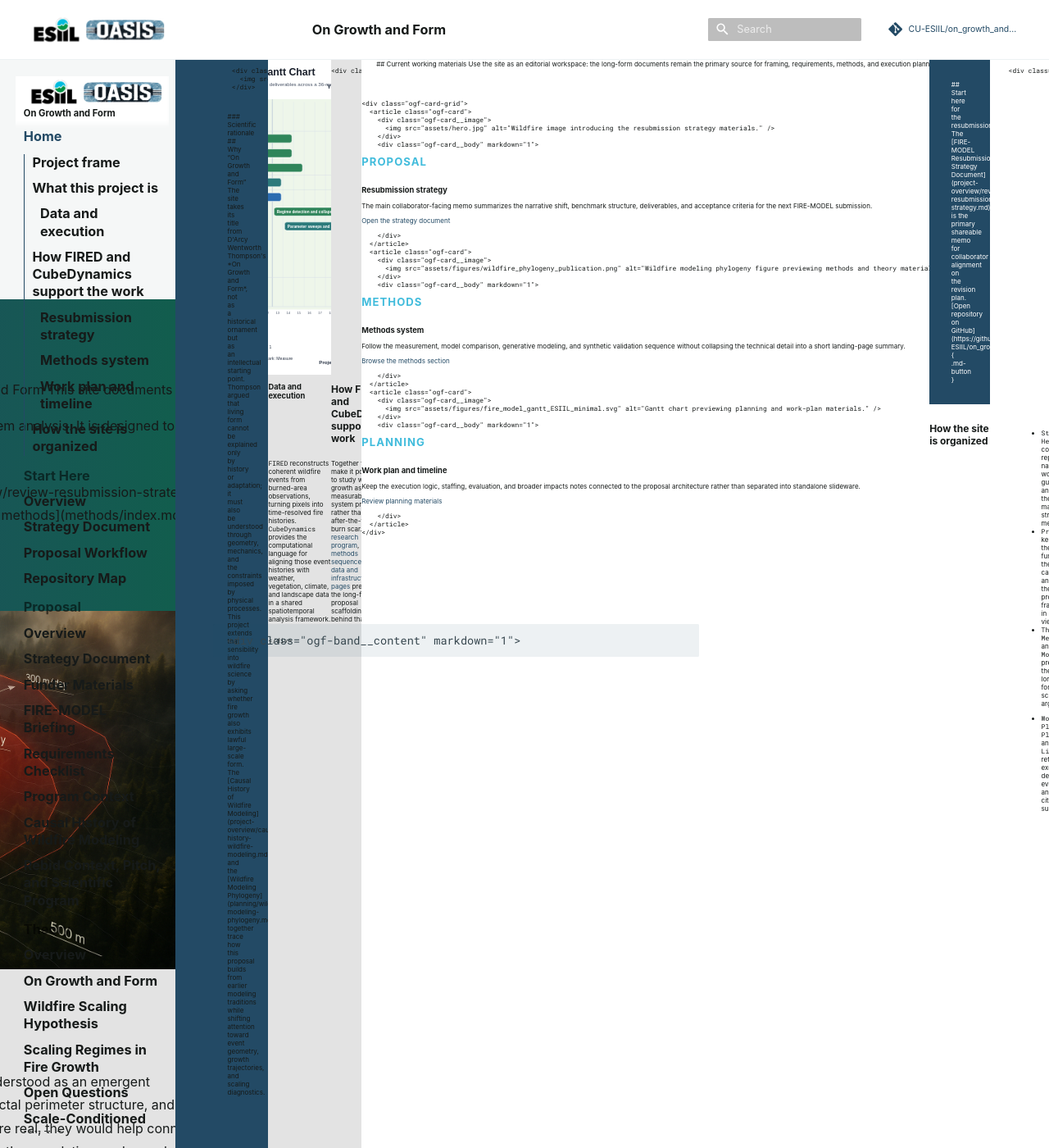
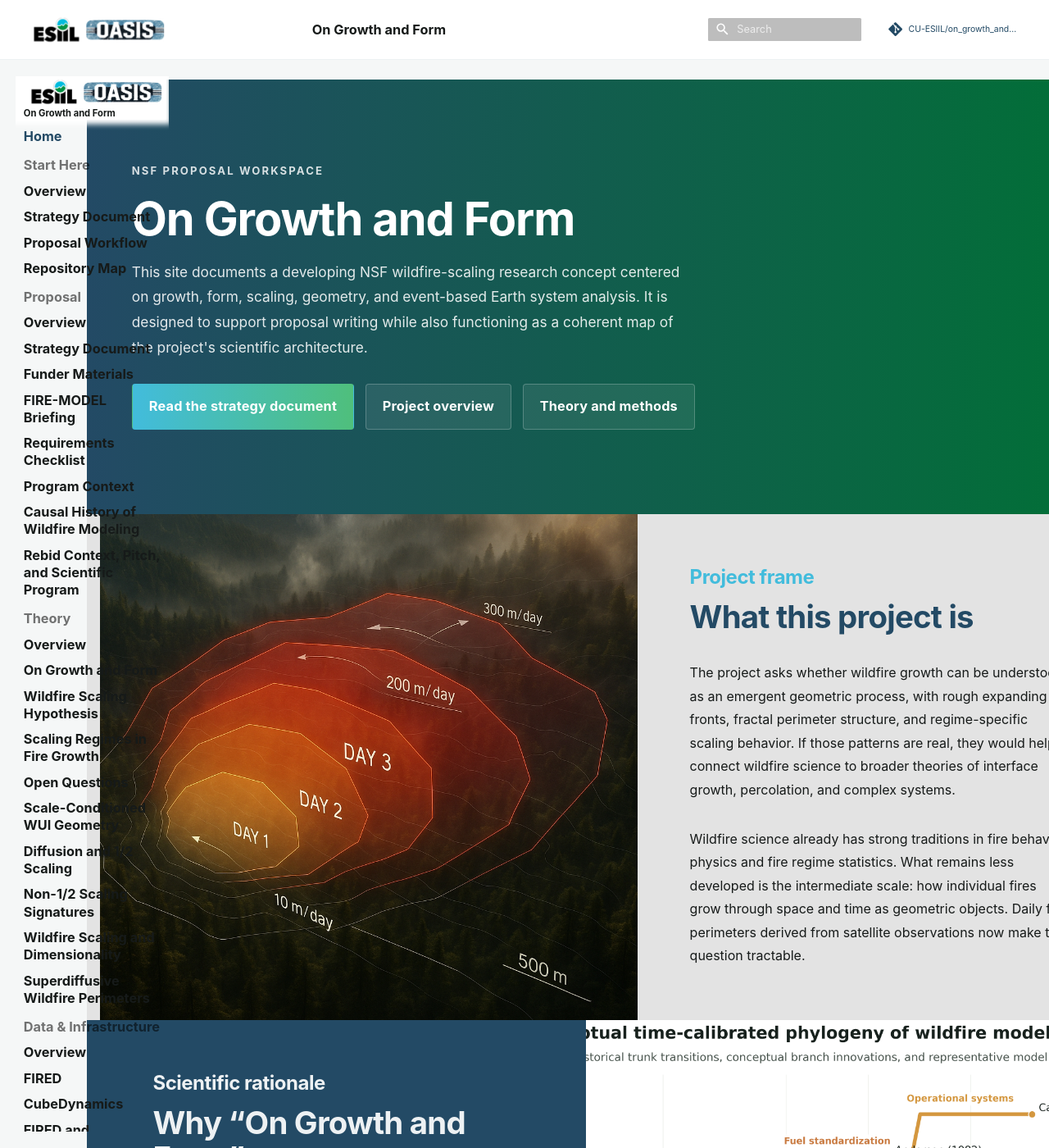
Before and after one commit to CU-ESIIL/on_growth_and_form, an MkDocs documentation site: the page built from docs/index.md, in a window 1280 px wide and 1400 px high. Shown: the whole window at 82% size. Built offline with MkDocs 1.6.1 and Material for MkDocs 9.7.7, drawn with Linux system fonts in a browser that asks for light colours; comment, search, counter and statistics services are not loaded; some of the changed text lies outside the part shown.

Commit message:
Fix homepage hero heading rendering

```diff
--- a/docs/index.md
+++ b/docs/index.md
@@ -1,167 +1,125 @@
-<div class="ogf-home" markdown="1">
+---
+hide:
+  - title
+---
 
-<section class="ogf-hero" markdown="1">
-  <div class="ogf-hero__inner">
+<div class="ogf-home">
+  <section class="ogf-hero">
+    <div class="ogf-hero__inner">
+      <span class="ogf-eyebrow">NSF Proposal Workspace</span>
+      <h1>On Growth and Form</h1>
+      <p>This site documents a developing NSF wildfire-scaling research concept centered on growth, form, scaling, geometry, and event-based Earth system analysis. It is designed to support proposal writing while also functioning as a coherent map of the project's scientific architecture.</p>
+      <div class="ogf-hero__links">
+        <a class="md-button md-button--primary" href="project-overview/review-resubmission-strategy/">Read the strategy document</a>
+        <a class="md-button" href="project-overview/">Project overview</a>
+        <a class="md-button" href="methods/">Theory and methods</a>
+      </div>
+    </div>
+  </section>
 
-<span class="ogf-eyebrow">NSF Proposal Workspace</span>
+  <section class="ogf-band">
+    <div class="ogf-band__inner">
+      <div class="ogf-band__media">
+        <img src="assets/hero.jpg" alt="Wildfire landscape imagery supporting the On Growth and Form proposal workspace." />
+      </div>
+      <div class="ogf-band__content">
+        <h3>Project frame</h3>
+        <h2>What this project is</h2>
+        <p>The project asks whether wildfire growth can be understood as an emergent geometric process, with rough expanding fronts, fractal perimeter structure, and regime-specific scaling behavior. If those patterns are real, they would help connect wildfire science to broader theories of interface growth, percolation, and complex systems.</p>
+        <p>Wildfire science already has strong traditions in fire behavior physics and fire regime statistics. What remains less developed is the intermediate scale: how individual fires grow through space and time as geometric objects. Daily fire perimeters derived from satellite observations now make that question tractable.</p>
+      </div>
+    </div>
+  </section>
 
-# On Growth and Form
+  <section class="ogf-band ogf-band--dark ogf-band--reverse">
+    <div class="ogf-band__inner">
+      <div class="ogf-band__content">
+        <h3>Scientific rationale</h3>
+        <h2>Why “On Growth and Form”</h2>
+        <p>The site takes its title from D'Arcy Wentworth Thompson's <em>On Growth and Form</em>, not as a historical ornament but as an intellectual starting point. Thompson argued that living form cannot be explained only by history or adaptation; it must also be understood through geometry, mechanics, and the constraints imposed by physical processes. This project extends that sensibility into wildfire science by asking whether fire growth also exhibits lawful large-scale form.</p>
+        <p>The <a href="project-overview/causal-history-wildfire-modeling/">Causal History of Wildfire Modeling</a> and the <a href="planning/wildfire-modeling-phylogeny/">Wildfire Modeling Phylogeny</a> together trace how this proposal builds from earlier modeling traditions while shifting attention toward event geometry, growth trajectories, and scaling diagnostics.</p>
+      </div>
+      <div class="ogf-band__media">
+        <img src="assets/figures/wildfire_phylogeny_publication.png" alt="Conceptual phylogeny of wildfire modeling lineages used in project planning." />
+      </div>
+    </div>
+  </section>
 
-This site documents a developing NSF wildfire-scaling research concept centered on growth, form, scaling, geometry, and event-based Earth system analysis. It is designed to support proposal writing while also functioning as a coherent map of the project's scientific architecture.
+  <section class="ogf-band">
+    <div class="ogf-band__inner">
+      <div class="ogf-band__media">
+        <img src="assets/figures/fire_model_gantt_ESIIL_minimal.svg" alt="Project gantt and work-plan figure for the FIRE-MODEL proposal revision." />
+      </div>
+      <div class="ogf-band__content">
+        <h3>Data and execution</h3>
+        <h2>How FIRED and CubeDynamics support the work</h2>
+        <p><code>FIRED</code> reconstructs coherent wildfire events from burned-area observations, turning pixels into time-resolved fire histories. <code>CubeDynamics</code> provides the computational language for aligning those event histories with weather, vegetation, climate, and landscape data in a shared spatiotemporal analysis framework.</p>
+        <p>Together they make it possible to study wildfire growth as a measurable Earth system process rather than as an after-the-fact burn scar. The <a href="research-program/">research program</a>, <a href="methods/">methods sequence</a>, and <a href="data-infrastructure/">data and infrastructure pages</a> preserve the long-form proposal scaffolding behind that claim.</p>
+      </div>
+    </div>
+  </section>
 
-<div class="ogf-hero__links" markdown="1">
+  <section class="ogf-news">
+    <div class="ogf-news__inner">
+      <div class="ogf-news__intro">
+        <h2>Current working materials</h2>
+        <p>Use the site as an editorial workspace: the long-form documents remain the primary source for framing, requirements, methods, and execution planning.</p>
+      </div>
 
-[Read the strategy document](project-overview/review-resubmission-strategy.md){ .md-button .md-button--primary }
-[Project overview](project-overview/index.md){ .md-button }
-[Theory and methods](methods/index.md){ .md-button }
+      <div class="ogf-card-grid">
+        <article class="ogf-card">
+          <div class="ogf-card__image">
+            <img src="assets/hero.jpg" alt="Wildfire image introducing the resubmission strategy materials." />
+          </div>
+          <div class="ogf-card__body">
+            <span class="ogf-card__eyebrow">Proposal</span>
+            <h3>Resubmission strategy</h3>
+            <p>The main collaborator-facing memo summarizes the narrative shift, benchmark structure, deliverables, and acceptance criteria for the next FIRE-MODEL submission.</p>
+            <p><a href="project-overview/review-resubmission-strategy/">Open the strategy document</a></p>
+          </div>
+        </article>
+        <article class="ogf-card">
+          <div class="ogf-card__image">
+            <img src="assets/figures/wildfire_phylogeny_publication.png" alt="Wildfire modeling phylogeny figure previewing methods and theory materials." />
+          </div>
+          <div class="ogf-card__body">
+            <span class="ogf-card__eyebrow">Methods</span>
+            <h3>Methods system</h3>
+            <p>Follow the measurement, model comparison, generative modeling, and synthetic validation sequence without collapsing the technical detail into a short landing-page summary.</p>
+            <p><a href="methods/">Browse the methods section</a></p>
+          </div>
+        </article>
+        <article class="ogf-card">
+          <div class="ogf-card__image">
+            <img src="assets/figures/fire_model_gantt_ESIIL_minimal.svg" alt="Gantt chart previewing planning and work-plan materials." />
+          </div>
+          <div class="ogf-card__body">
+            <span class="ogf-card__eyebrow">Planning</span>
+            <h3>Work plan and timeline</h3>
+            <p>Keep the execution logic, staffing, evaluation, and broader impacts notes connected to the proposal architecture rather than separated into standalone slideware.</p>
+            <p><a href="planning/">Review planning materials</a></p>
+          </div>
+        </article>
+      </div>
+    </div>
+  </section>
 
+  <section class="ogf-callout">
+    <div class="ogf-callout__inner">
+      <div class="ogf-callout__panel ogf-callout__panel--accent">
+        <h2>Start here for the resubmission</h2>
+        <p>The <a href="project-overview/review-resubmission-strategy/">FIRE-MODEL Resubmission Strategy Document</a> is the primary shareable memo for collaborator alignment on the revision plan.</p>
+        <a class="md-button" href="https://github.com/CU-ESIIL/on_growth_and_form">Open repository on GitHub</a>
+      </div>
+      <div class="ogf-callout__panel">
+        <h2>How the site is organized</h2>
+        <ul>
+          <li><code>Start Here</code> collects repository navigation, workflow guidance, and the main strategy memo.</li>
+          <li><code>Proposal</code> keeps the funder, the call, and the proposal framing in view.</li>
+          <li><code>Theory</code>, <code>Methods</code>, and <code>Models</code> preserve the long-form scientific argument.</li>
+          <li><code>Work Plan</code>, <code>Planning</code>, and <code>Literature</code> retain execution details, evaluation, and citation support.</li>
+        </ul>
+      </div>
+    </div>
+  </section>
 </div>
-
-  </div>
-</section>
-
-<section class="ogf-band" markdown="1">
-  <div class="ogf-band__inner">
-    <div class="ogf-band__media">
-      <img src="assets/hero.jpg" alt="Wildfire landscape imagery supporting the On Growth and Form proposal workspace." />
-    </div>
-    <div class="ogf-band__content" markdown="1">
-
-### Project frame
-
-## What this project is
-
-The project asks whether wildfire growth can be understood as an emergent geometric process, with rough expanding fronts, fractal perimeter structure, and regime-specific scaling behavior. If those patterns are real, they would help connect wildfire science to broader theories of interface growth, percolation, and complex systems.
-
-Wildfire science already has strong traditions in fire behavior physics and fire regime statistics. What remains less developed is the intermediate scale: how individual fires grow through space and time as geometric objects. Daily fire perimeters derived from satellite observations now make that question tractable.
-
-    </div>
-  </div>
-</section>
-
-<section class="ogf-band ogf-band--dark ogf-band--reverse" markdown="1">
-  <div class="ogf-band__inner">
-    <div class="ogf-band__content" markdown="1">
-
-### Scientific rationale
-
-## Why “On Growth and Form”
-
-The site takes its title from D'Arcy Wentworth Thompson's *On Growth and Form*, not as a historical ornament but as an intellectual starting point. Thompson argued that living form cannot be explained only by history or adaptation; it must also be understood through geometry, mechanics, and the constraints imposed by physical processes. This project extends that sensibility into wildfire science by asking whether fire growth also exhibits lawful large-scale form.
-
-The [Causal History of Wildfire Modeling](project-overview/causal-history-wildfire-modeling.md) and the [Wildfire Modeling Phylogeny](planning/wildfire-modeling-phylogeny.md) together trace how this proposal builds from earlier modeling traditions while shifting attention toward event geometry, growth trajectories, and scaling diagnostics.
-
-    </div>
-    <div class="ogf-band__media">
-      <img src="assets/figures/wildfire_phylogeny_publication.png" alt="Conceptual phylogeny of wildfire modeling lineages used in project planning." />
-    </div>
-  </div>
-</section>
-
-<section class="ogf-band" markdown="1">
-  <div class="ogf-band__inner">
-    <div class="ogf-band__media">
-      <img src="assets/figures/fire_model_gantt_ESIIL_minimal.svg" alt="Project gantt and work-plan figure for the FIRE-MODEL proposal revision." />
-    </div>
-    <div class="ogf-band__content" markdown="1">
-
-### Data and execution
-
-## How FIRED and CubeDynamics support the work
-
-`FIRED` reconstructs coherent wildfire events from burned-area observations, turning pixels into time-resolved fire histories. `CubeDynamics` provides the computational language for aligning those event histories with weather, vegetation, climate, and landscape data in a shared spatiotemporal analysis framework.
-
-Together they make it possible to study wildfire growth as a measurable Earth system process rather than as an after-the-fact burn scar. The [research program](research-program/index.md), [methods sequence](methods/index.md), and [data and infrastructure pages](data-infrastructure/index.md) preserve the long-form proposal scaffolding behind that claim.
-
-    </div>
-  </div>
-</section>
-
-<section class="ogf-news" markdown="1">
-  <div class="ogf-news__inner">
-    <div class="ogf-news__intro" markdown="1">
-
-## Current working materials
-
-Use the site as an editorial workspace: the long-form documents remain the primary source for framing, requirements, methods, and execution planning.
-
-    </div>
-
-    <div class="ogf-card-grid">
-      <article class="ogf-card">
-        <div class="ogf-card__image">
-          <img src="assets/hero.jpg" alt="Wildfire image introducing the resubmission strategy materials." />
-        </div>
-        <div class="ogf-card__body" markdown="1">
-
-<span class="ogf-card__eyebrow">Proposal</span>
-
-### Resubmission strategy
-
-The main collaborator-facing memo summarizes the narrative shift, benchmark structure, deliverables, and acceptance criteria for the next FIRE-MODEL submission.
-
-[Open the strategy document](project-overview/review-resubmission-strategy.md)
-
-        </div>
-      </article>
-      <article class="ogf-card">
-        <div class="ogf-card__image">
-          <img src="assets/figures/wildfire_phylogeny_publication.png" alt="Wildfire modeling phylogeny figure previewing methods and theory materials." />
-        </div>
-        <div class="ogf-card__body" markdown="1">
-
-<span class="ogf-card__eyebrow">Methods</span>
-
-### Methods system
-
-Follow the measurement, model comparison, generative modeling, and synthetic validation sequence without collapsing the technical detail into a short landing-page summary.
-
-[Browse the methods section](methods/index.md)
-
-        </div>
-      </article>
-      <article class="ogf-card">
-        <div class="ogf-card__image">
-          <img src="assets/figures/fire_model_gantt_ESIIL_minimal.svg" alt="Gantt chart previewing planning and work-plan materials." />
-        </div>
-        <div class="ogf-card__body" markdown="1">
-
-<span class="ogf-card__eyebrow">Planning</span>
-
-### Work plan and timeline
-
-Keep the execution logic, staffing, evaluation, and broader impacts notes connected to the proposal architecture rather than separated into standalone slideware.
-
-[Review planning materials](planning/index.md)
-
-        </div>
-      </article>
-    </div>
-  </div>
-</section>
-
-<section class="ogf-callout" markdown="1">
-  <div class="ogf-callout__inner">
-    <div class="ogf-callout__panel ogf-callout__panel--accent" markdown="1">
-
-## Start here for the resubmission
-
-The [FIRE-MODEL Resubmission Strategy Document](project-overview/review-resubmission-strategy.md) is the primary shareable memo for collaborator alignment on the revision plan.
-
-[Open repository on GitHub](https://github.com/CU-ESIIL/on_growth_and_form){ .md-button }
-
-    </div>
-    <div class="ogf-callout__panel" markdown="1">
-
-## How the site is organized
-
-- `Start Here` collects repository navigation, workflow guidance, and the main strategy memo.
-- `Proposal` keeps the funder, the call, and the proposal framing in view.
-- `Theory`, `Methods`, and `Models` preserve the long-form scientific argument.
-- `Work Plan`, `Planning`, and `Literature` retain execution details, evaluation, and citation support.
-
-    </div>
-  </div>
-</section>
-
-</div>
```
Also changed, not shown: PROMPT_ACTION_LOG.md (+21 -0 lines), 2 other files.
